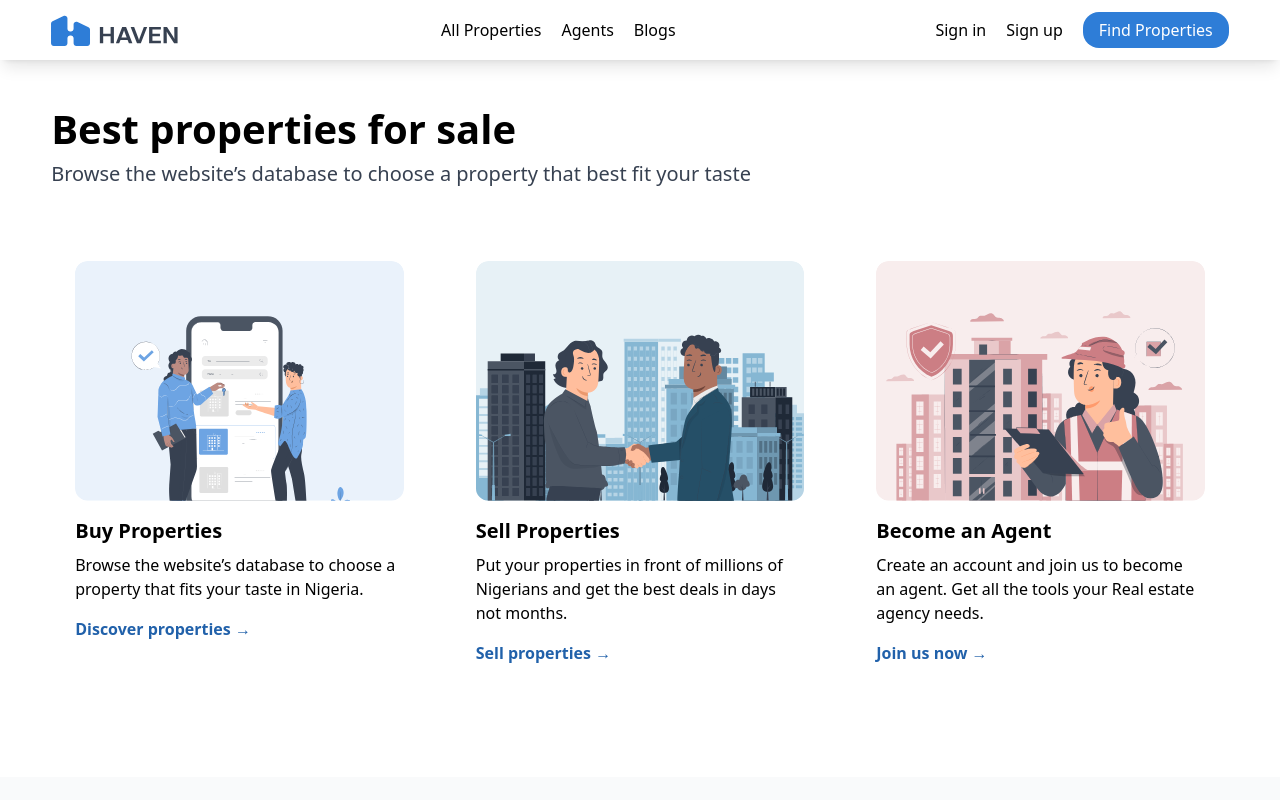
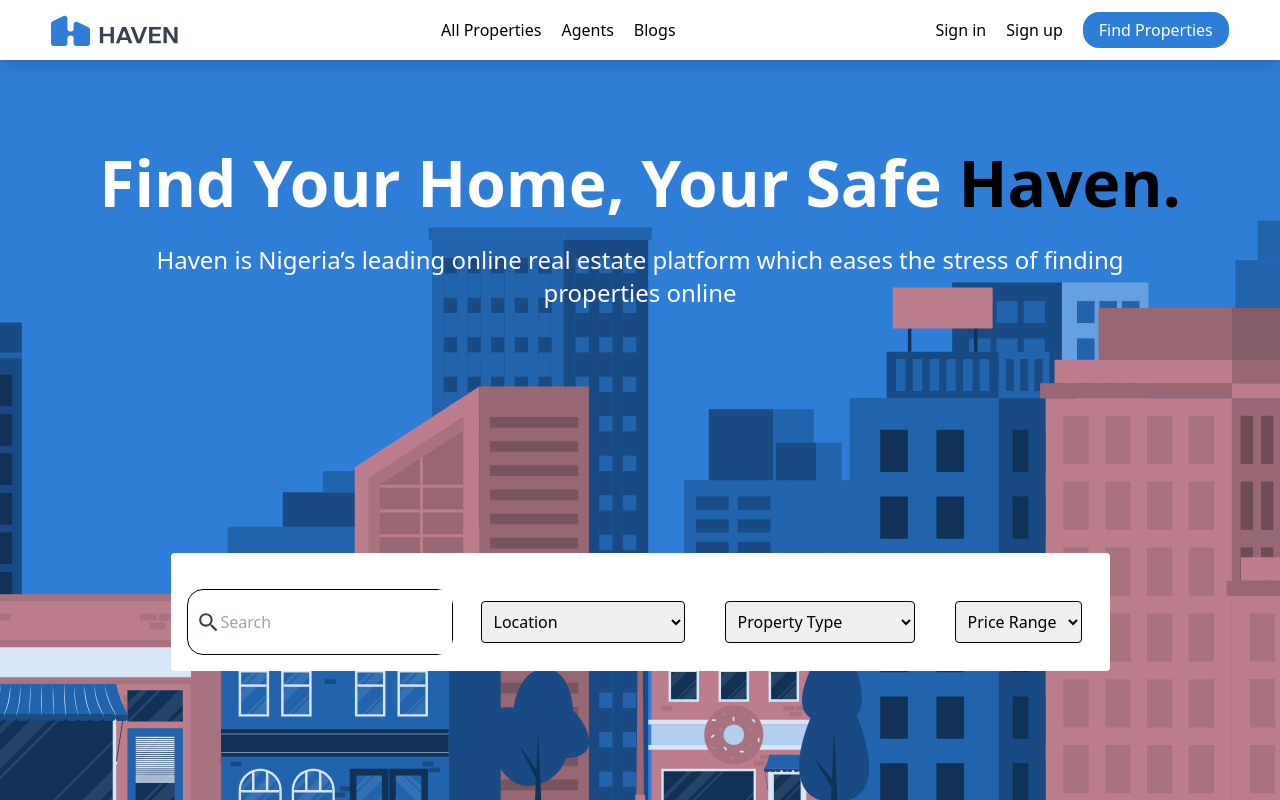
Before and after one commit to PythoSalaf/Harven-Estates, a React (Vite) app: page / in a window 1280 px wide. Shown: the top 800 px of the page. Built offline with nearby package versions, Linux system fonts and the light colour scheme.

Commit message:
hero section added

```diff
--- a/src/Pages/Home.jsx
+++ b/src/Pages/Home.jsx
@@ -1,8 +1,9 @@
-import { BestProp, TrendingProp, Testimonial, FAQ } from "../components";
+import { BestProp, TrendingProp, Testimonial, FAQ, Hero } from "../components";
 
 const Home = () => {
   return (
     <div className="w-full">
+      <Hero/>
       <BestProp />
       <TrendingProp />
       <Testimonial />
--- /dev/null
+++ b/src/components/Hero.jsx
@@ -0,0 +1,34 @@
+
+import { Cuate } from "../assets";
+import {InputField} from "../components"
+
+const Hero = () => {
+  return (
+    <>
+    <div className="relative h-[70vh] md:h-screen bg-primary">
+<div className="absolute inset-0 z-10">
+  <img
+    src={Cuate}
+    alt="Vector Graphic"
+    className="object-cover w-full h-full mx-auto opacity-90"
+  />
+</div>
+
+<div className="absolute inset-0 z-20 flex flex-col items-center justify-center text-center">
+<div className="text-center text-white leading-snug">
+    <p className=" text-40 md:text-60 font-bold pt-5 md:pt-10 mt-48 md:mt-10">
+      Find Your Home, Your Safe <span className="text-black">Haven.</span>
+      </p>
+      <p className="font-[400] text-16 p-4 md:text-24 md:mb-10">Haven is Nigeria’s leading online real estate platform
+        which eases the stress of finding <br /> properties online</p>
+    </div>
+
+   <InputField/>
+</div>
+</div>
+
+    </>
+  )
+}
+
+export default Hero
--- a/src/components/index.js
+++ b/src/components/index.js
@@ -1,6 +1,7 @@
 export { default as Navbar } from "./Navbar";
 export { default as Footer } from "./Footer";
 export { default as Button } from "./Button";
+export { default as Hero } from "./Hero";
 export { default as BestProp } from "./BestProp";
 export { default as TrendingProp } from "./TrendingProp";
 export { default as Trending } from "./Trending";
```
